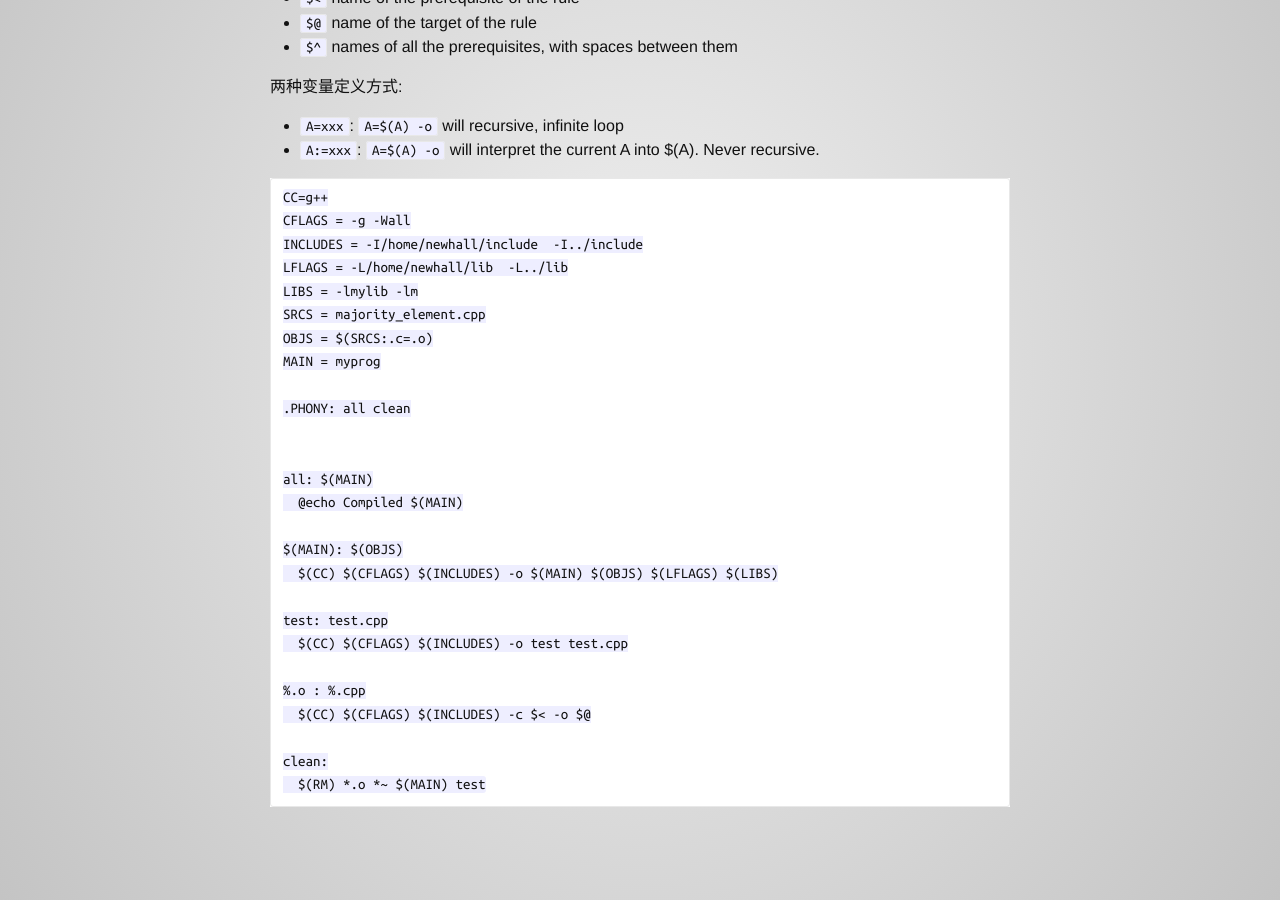
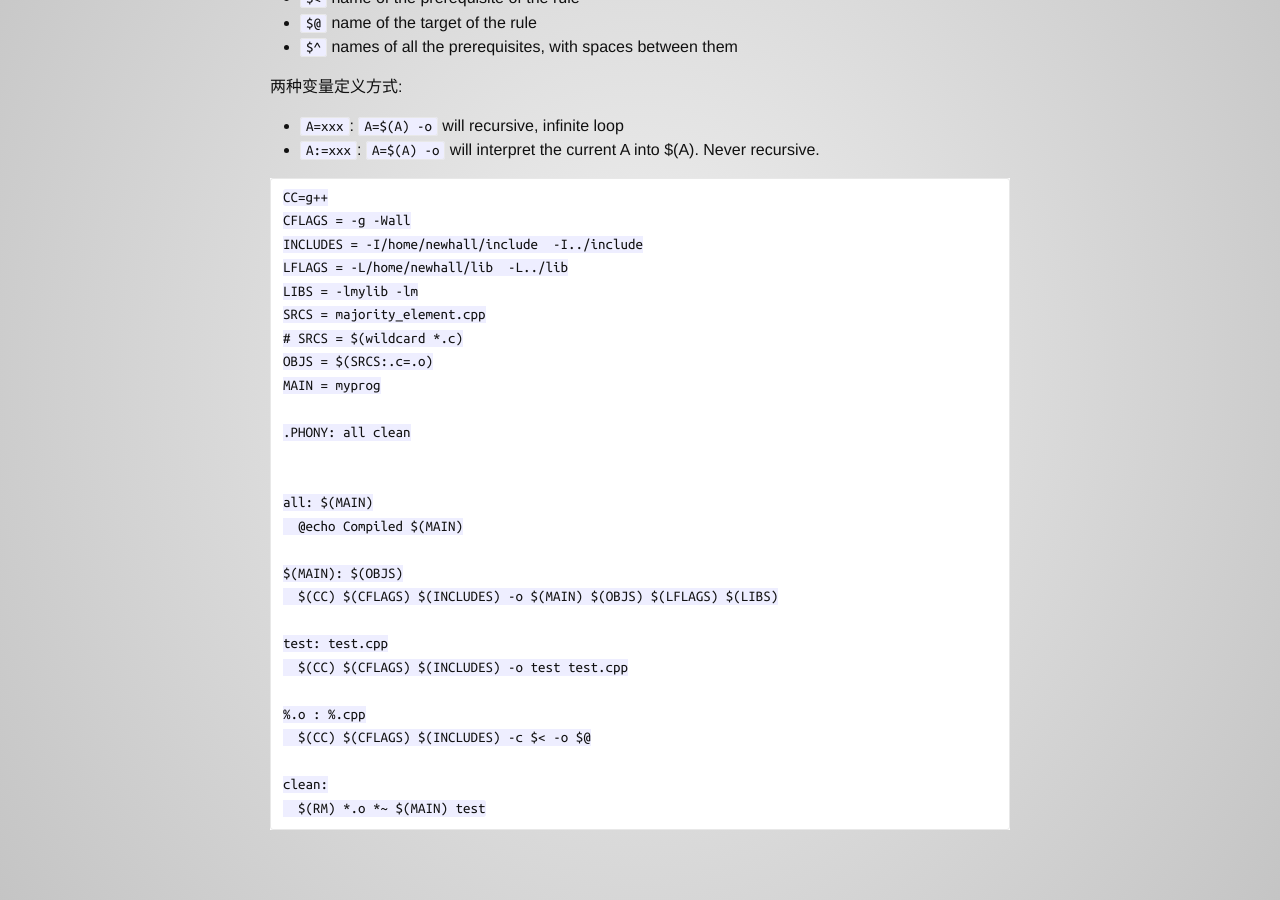
Before and after one commit to lihebi/wiki-old, a Jekyll site: the page built from _wiki/language/formal-languages/makefile.md, in a window 1280 px wide and 900 px high, scrolled down 369 px. Built offline with Jekyll 4.4.1, drawn with Linux system fonts in a browser that asks for light colours; nearby versions of some CDN libraries; Markdown is read by kramdown in place of the engine named in the settings; a style sheet for code colours, icons or effects is not loaded.

Commit message:
add wildcard example

```diff
--- a/_wiki/language/formal-languages/makefile.md
+++ b/_wiki/language/formal-languages/makefile.md
@@ -28,6 +28,7 @@ INCLUDES = -I/home/newhall/include  -I../include
 LFLAGS = -L/home/newhall/lib  -L../lib
 LIBS = -lmylib -lm
 SRCS = majority_element.cpp
+# SRCS = $(wildcard *.c)
 OBJS = $(SRCS:.c=.o)
 MAIN = myprog
 
```
